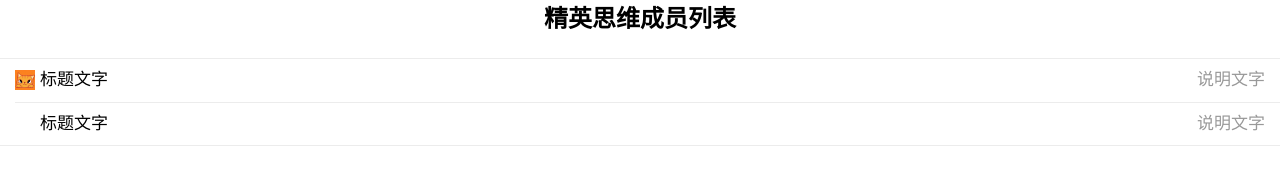
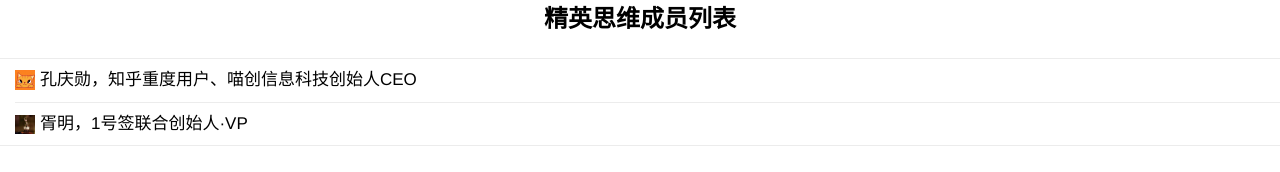
Before and after one commit to kuipercai/kuipercai.github.io, a plain HTML site: page index.html in a window 1280 px wide. Drawn offline with Linux system fonts and the light colour scheme.

Commit message:
孔庆勋、胥明

```diff
--- a/index.html
+++ b/index.html
@@ -12,16 +12,14 @@
             <div class="weui-cell">
                 <div class="weui-cell__hd"><img src="img/kongqingxun.jpg" alt="" style="width:20px;margin-right:5px;display:block"></div>
                 <div class="weui-cell__bd">
-                    <p>标题文字</p>
+                    <p>孔庆勋，知乎重度用户、喵创信息科技创始人CEO</p>
                 </div>
-                <div class="weui-cell__ft">说明文字</div>
             </div>
             <div class="weui-cell">
-                <div class="weui-cell__hd"><img src="kongqingxun.jpg" alt="" style="width:20px;margin-right:5px;display:block"></div>
+                <div class="weui-cell__hd"><img src="img/xuming.jpg" alt="" style="width:20px;margin-right:5px;display:block"></div>
                 <div class="weui-cell__bd">
-                    <p>标题文字</p>
+                    <p>胥明，1号签联合创始人·VP</p>
                 </div>
-                <div class="weui-cell__ft">说明文字</div>
             </div>
         </div>
 </body>
```
